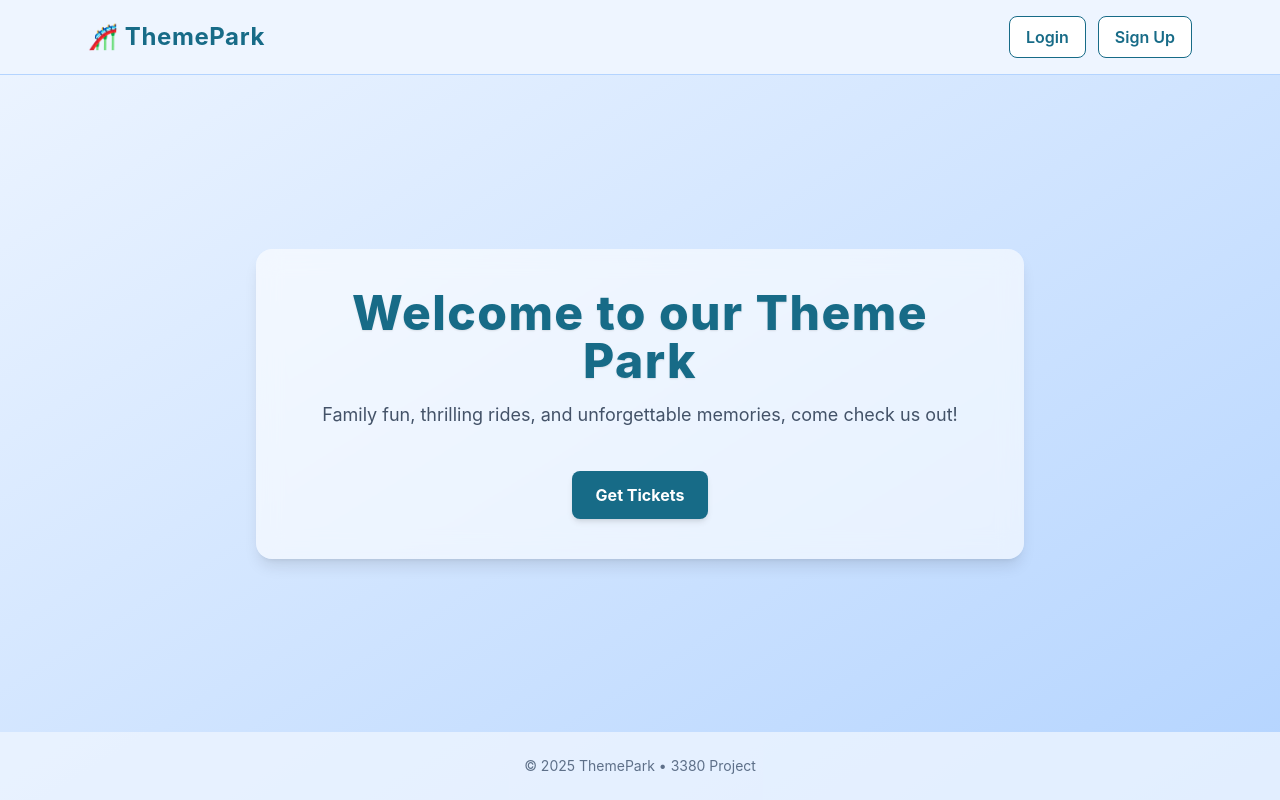
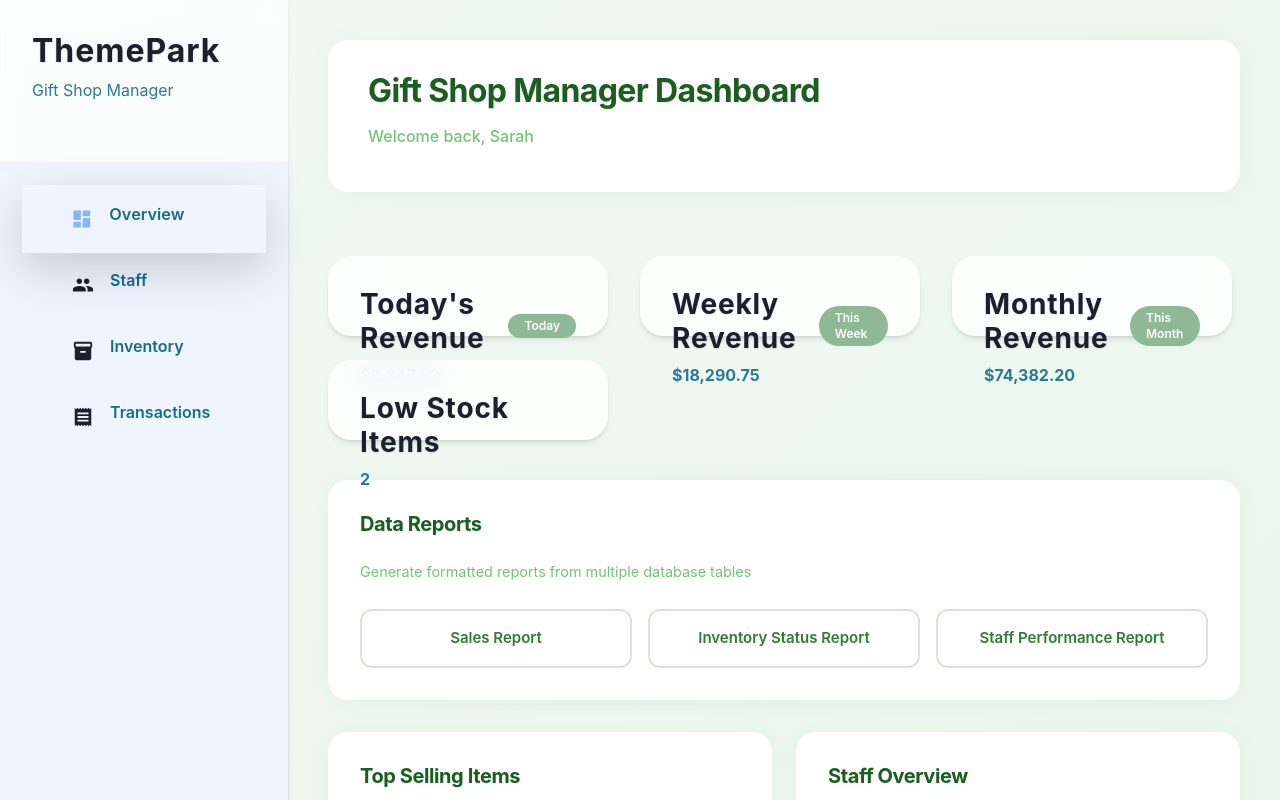
Before and after one commit to yenminh269/Themepark, a React (Vite) app: page /manager in a window 1280 px wide. Before the commit this address led to /. Shown: the top 800 px of the page. Built offline with nearby package versions, Linux system fonts and the light colour scheme.

Commit message:
"change icon color for it to be show"

```diff
--- a/src/App.jsx
+++ b/src/App.jsx
@@ -12,6 +12,7 @@
 import CheckoutPage from './components/layouts/customer/CheckoutPage.jsx';
 import ConfirmationPage from './components/layouts/customer/ConfirmationPage.jsx';
 import UserInfoPage from './components/layouts/customer/UserInfoPage.jsx';
+import ManagerPage from './components/layouts/Manager/ManagerPage.jsx';
 
 function App() {
   return (
@@ -36,6 +37,9 @@
               {/* Admin routes */}
               <Route path="/admin/*" element={<AdminMain />} />
 
+              {/*Maintenance employee route */}
+              <Route path="/manager" element={<ManagerPage />} />
+
               {/* Catch-all redirect */}
               <Route path="*" element={<Navigate to="/" replace />} />
             </Routes>
--- a/src/components/layouts/Manager/Sidebar.jsx
+++ b/src/components/layouts/Manager/Sidebar.jsx
@@ -1,5 +1,5 @@
 import React from "react";
-import "./ManagerPage.css"
+import "./Sidebar.css"
 import { MdDashboard, MdPeople, MdInventory, MdReceipt } from "react-icons/md";
 
 const Sidebar = ({ activeTab, setActiveTab, managerInfo }) => {
@@ -36,7 +36,7 @@
       </div>
 
       {/* Navigation */}
-      <nav className="flex-1 space-y-2 p-6">
+      <nav className="flex-1 space-y-2 p-6 bg-[#EEF5FF] border-r border-[#B4D4FF]/60 shadow-sm">
   {tabs.map((tab) => {
     const Icon = tab.icon;
     const isActive = activeTab === tab.id;
@@ -44,10 +44,11 @@
       <button
         key={tab.id}
         onClick={() => setActiveTab(tab.id)}
-              className={`flex w-full items-center gap-3 rounded-xl px-5 py-3 text-base font-medium transition-all ${
+        className={`flex w-full items-center gap-3 rounded-xl px-5 py-3 text-base font-medium transition-all duration-200
+          ${
             isActive
-                  ? "bg-[#8FB996] text-white shadow-md"
-                  : "text-[#2F4F4F] hover:bg-[#CFE3D3]/50 hover:text-[#2F4F4F]"
+              ? "bg-[#176B87] !text-[#86B6F6] shadow-lg scale-[1.02]"
+              : "text-[#176B87] !hover:bg-black/60 !hover:text-[#0E4A5A]"
           }`}
       >
         <Icon size={22} />
@@ -56,6 +57,7 @@
     );
   })}
 </nav>
+
 
       {/* Profile Section */}
       {managerInfo && (
```
Lines whose indentation alone changed are shown as unchanged.
